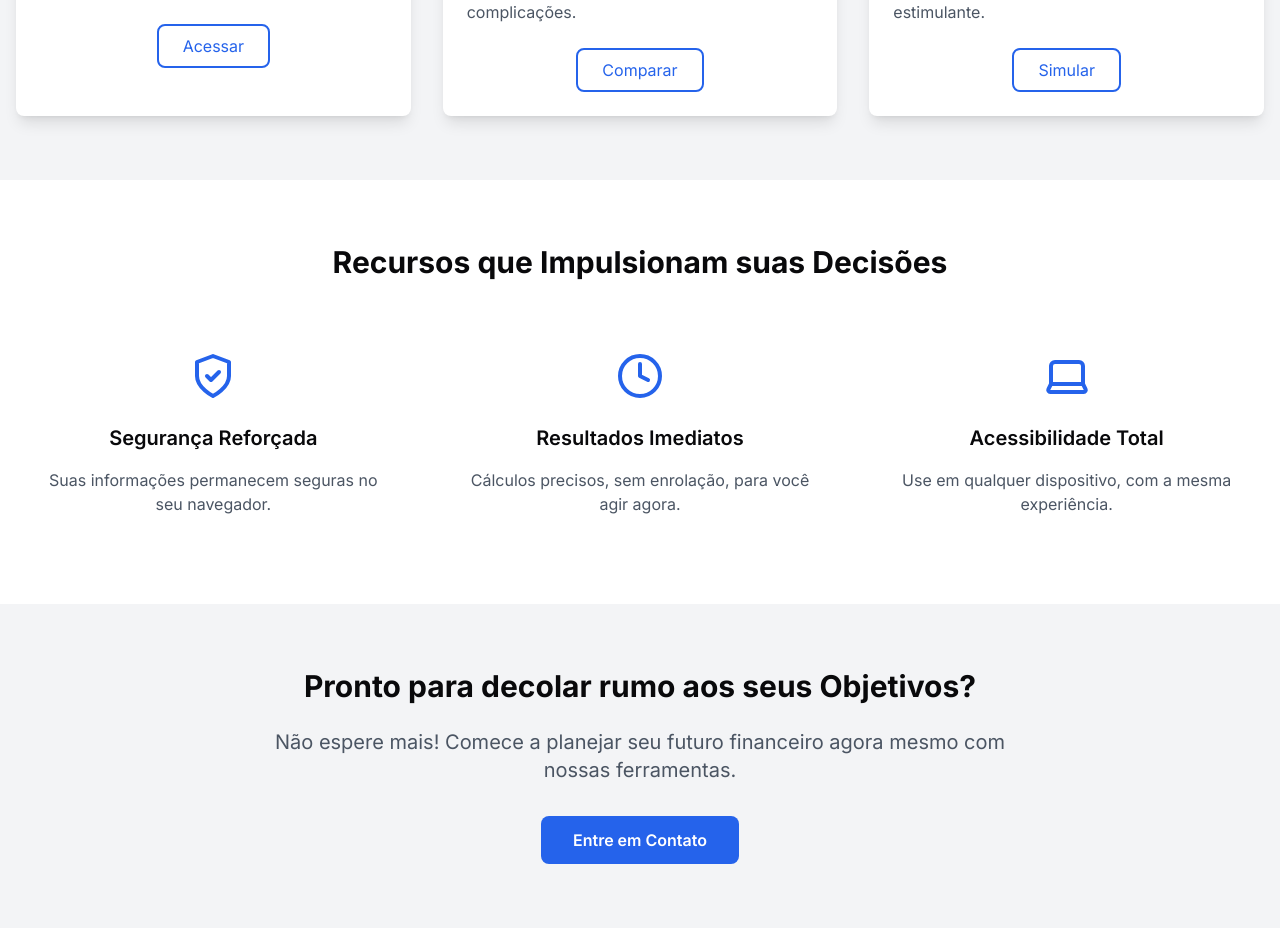
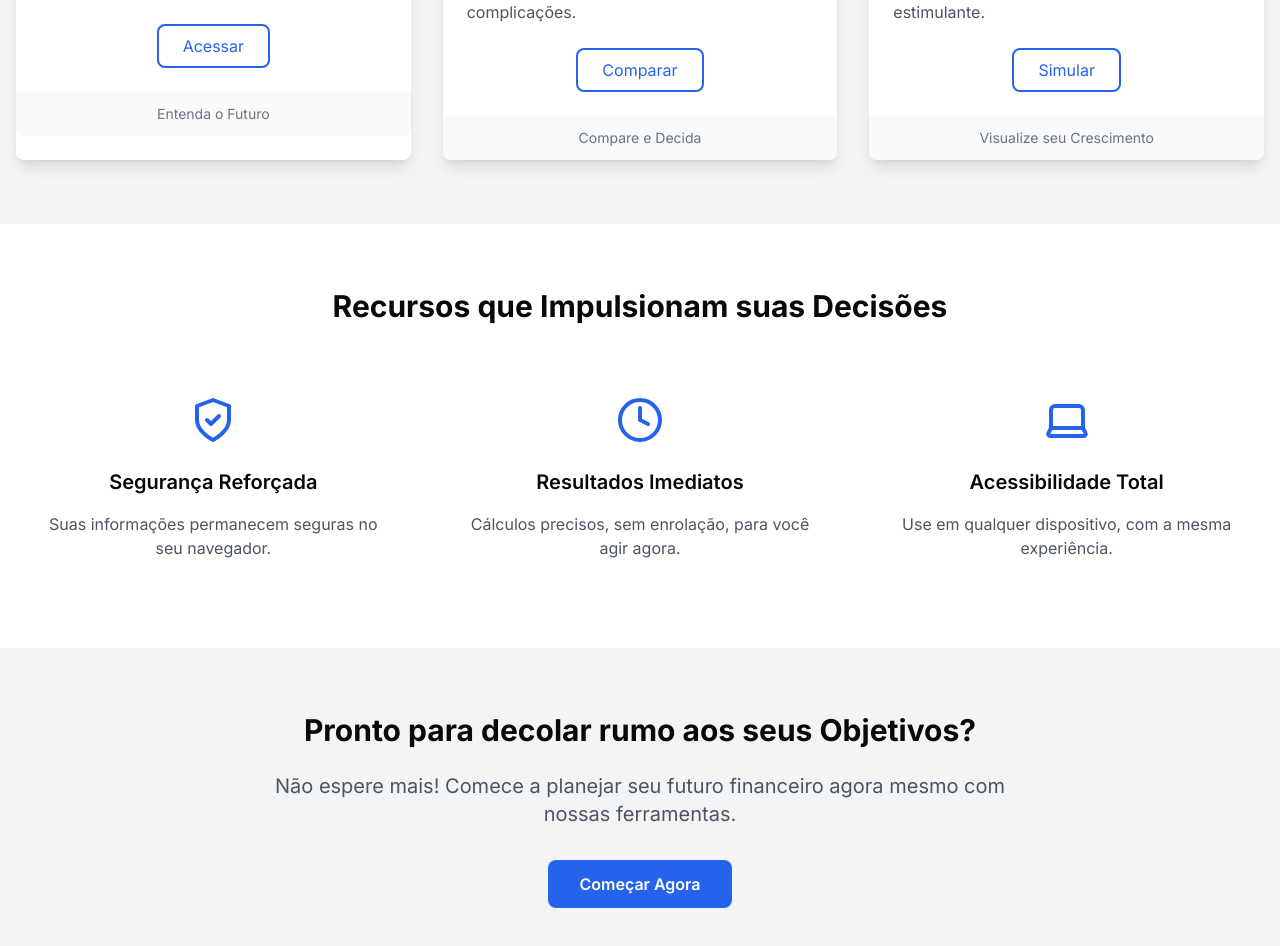
Before and after one commit to Lucasdoreac/luaraujo.com, a Next.js app: page / in a window 1280 px wide. Shown: the part 700-1646 px from the top of the page. Built offline with nearby package versions, Linux system fonts and the light colour scheme.

Commit message:
fix: update navigation links to use correct paths

```diff
--- a/src/app/page.tsx
+++ b/src/app/page.tsx
@@ -43,12 +43,15 @@ export default function HomePage() {
                 </p>
                 <div className="text-center">
                   <Link
-                    href="/simulador"
+                    href="/simulador/educacional"
                     className="inline-block px-6 py-2 rounded-lg border-2 border-blue-600 text-blue-600 hover:bg-blue-600 hover:text-white transition-colors"
                   >
                     Acessar
                   </Link>
                 </div>
+              </div>
+              <div className="bg-gray-50 px-6 py-3 rounded-b-lg">
+                <p className="text-sm text-gray-500 text-center">Entenda o Futuro</p>
               </div>
             </div>
 
@@ -63,12 +66,15 @@ export default function HomePage() {
                 </p>
                 <div className="text-center">
                   <Link
-                    href="/comparador"
+                    href="/simulador/pgbl-cdb"
                     className="inline-block px-6 py-2 rounded-lg border-2 border-blue-600 text-blue-600 hover:bg-blue-600 hover:text-white transition-colors"
                   >
                     Comparar
                   </Link>
                 </div>
+              </div>
+              <div className="bg-gray-50 px-6 py-3 rounded-b-lg">
+                <p className="text-sm text-gray-500 text-center">Compare e Decida</p>
               </div>
             </div>
 
@@ -83,12 +89,15 @@ export default function HomePage() {
                 </p>
                 <div className="text-center">
                   <Link
-                    href="/investimentos"
+                    href="/simulador/investimentos"
                     className="inline-block px-6 py-2 rounded-lg border-2 border-blue-600 text-blue-600 hover:bg-blue-600 hover:text-white transition-colors"
                   >
                     Simular
                   </Link>
                 </div>
+              </div>
+              <div className="bg-gray-50 px-6 py-3 rounded-b-lg">
+                <p className="text-sm text-gray-500 text-center">Visualize seu Crescimento</p>
               </div>
             </div>
           </div>
@@ -142,10 +151,10 @@ export default function HomePage() {
               Não espere mais! Comece a planejar seu futuro financeiro agora mesmo com nossas ferramentas.
             </p>
             <Link
-              href="/contato"
+              href="/simulador"
               className="inline-block bg-blue-600 text-white font-semibold px-8 py-3 rounded-lg hover:bg-blue-700 transition-colors"
             >
-              Entre em Contato
+              Começar Agora
             </Link>
           </div>
         </div>
```
